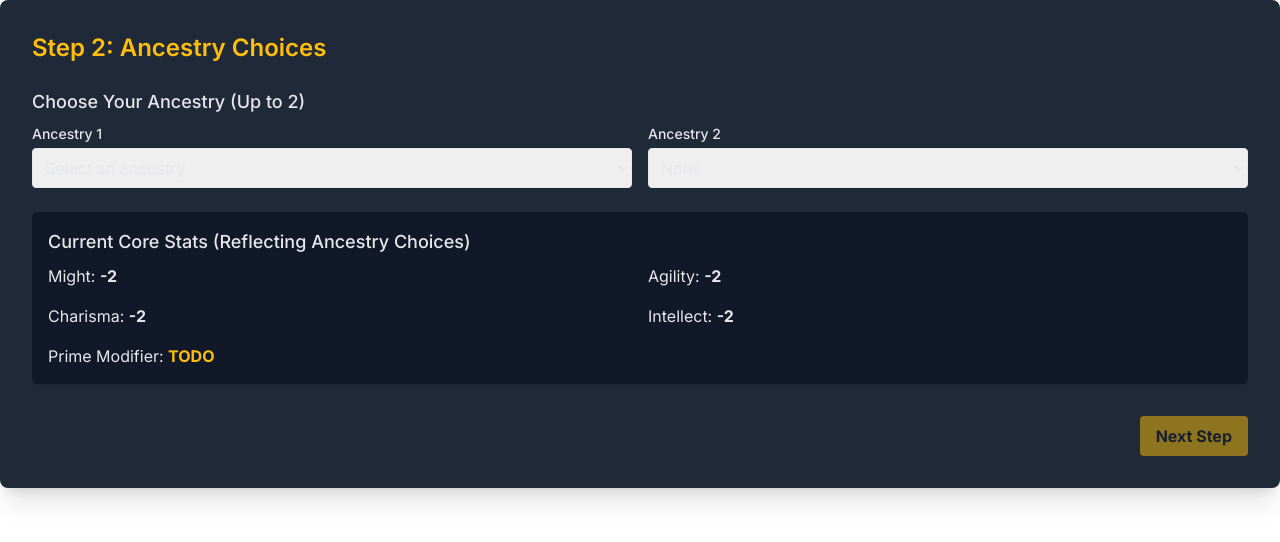
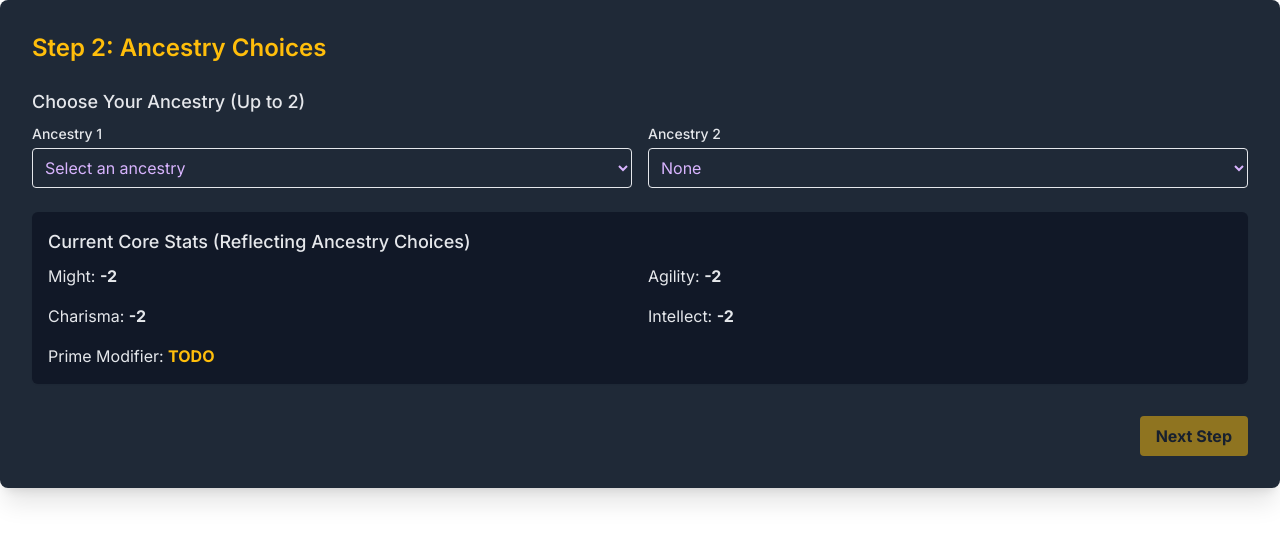
Before and after one commit to YasafVol/dc20, a SvelteKit app: page /character-creator/stage-b in a window 1280 px wide. Shown: the top 542 px of the page. Built offline with nearby package versions, Linux system fonts and the light colour scheme.

Commit message:
fix: readability

```diff
--- a/src/routes/character-creator/stage-b/+page.svelte
+++ b/src/routes/character-creator/stage-b/+page.svelte
@@ -244,7 +244,7 @@
             <div class="flex-1">
                 <!-- Fixed A11y warning by associating label with input -->
                 <label class="block text-sm font-medium mb-1" for="ancestry1">Ancestry 1</label>
-                <select id="ancestry1" bind:value={selectedAncestry1_ID} class="p-2 border rounded w-full dark:bg-dark-bg-secondary dark:border-dark-border">
+                <select id="ancestry1" bind:value={selectedAncestry1_ID} class="p-2 border rounded w-full bg-dark-bg-secondary text-light-text-primary dark:border-dark-border text-purple-300">
                     <option value={null}>Select an ancestry</option>
                     {#if ancestries}
                         {#each ancestries as ancestry}
@@ -256,7 +256,7 @@
             <div class="flex-1">
                 <!-- Fixed A11y warning by associating label with input -->
                 <label class="block text-sm font-medium mb-1" for="ancestry2">Ancestry 2</label>
-                 <select id="ancestry2" bind:value={selectedAncestry2_ID} class="p-2 border rounded w-full dark:bg-dark-bg-secondary dark:border-dark-border">
+                 <select id="ancestry2" bind:value={selectedAncestry2_ID} class="p-2 border rounded w-full bg-dark-bg-secondary text-light-text-primary dark:border-dark-border text-purple-300">
                     <option value={null}>None</option>
                     {#if ancestries}
                         {#each ancestries as ancestry}
```
